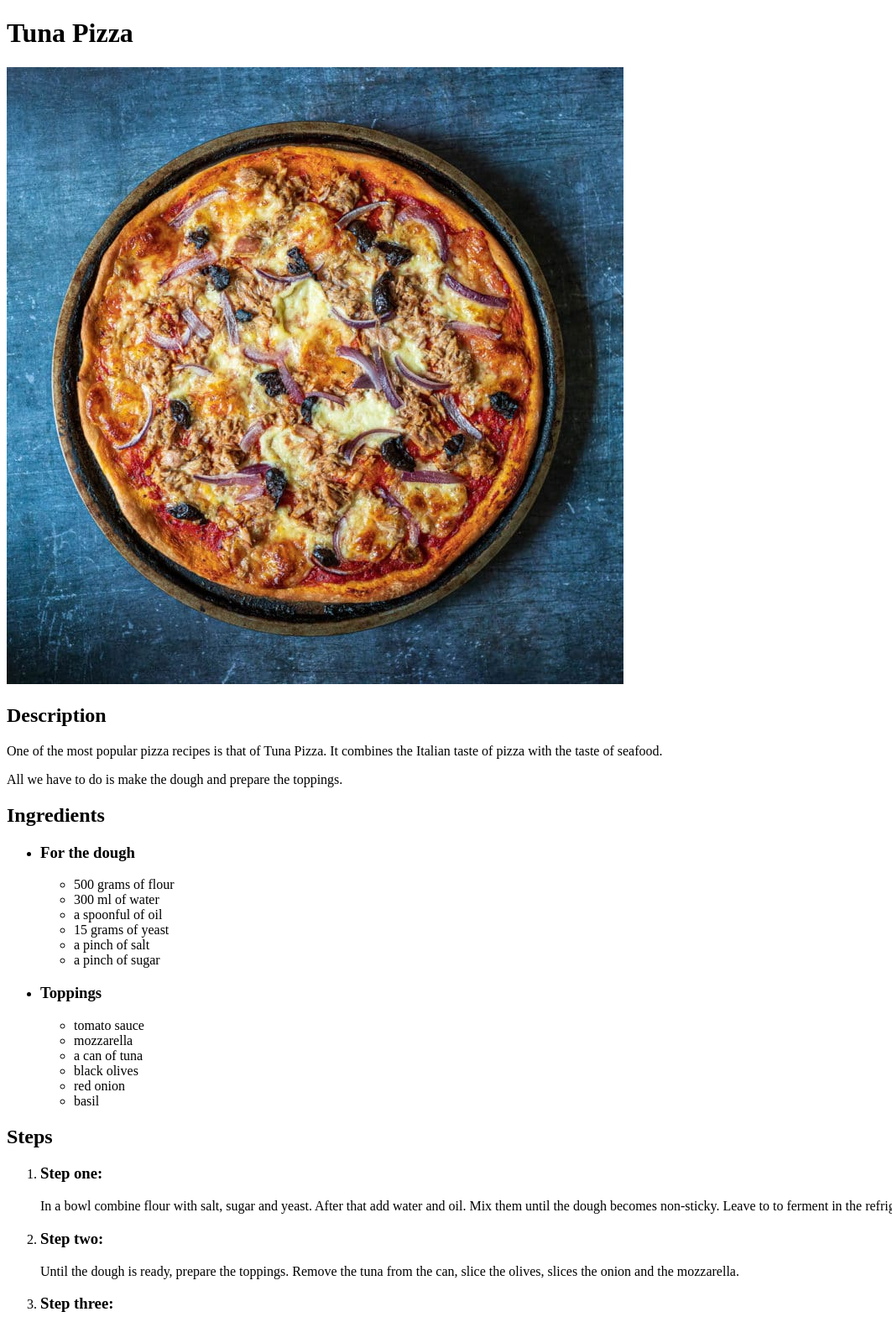
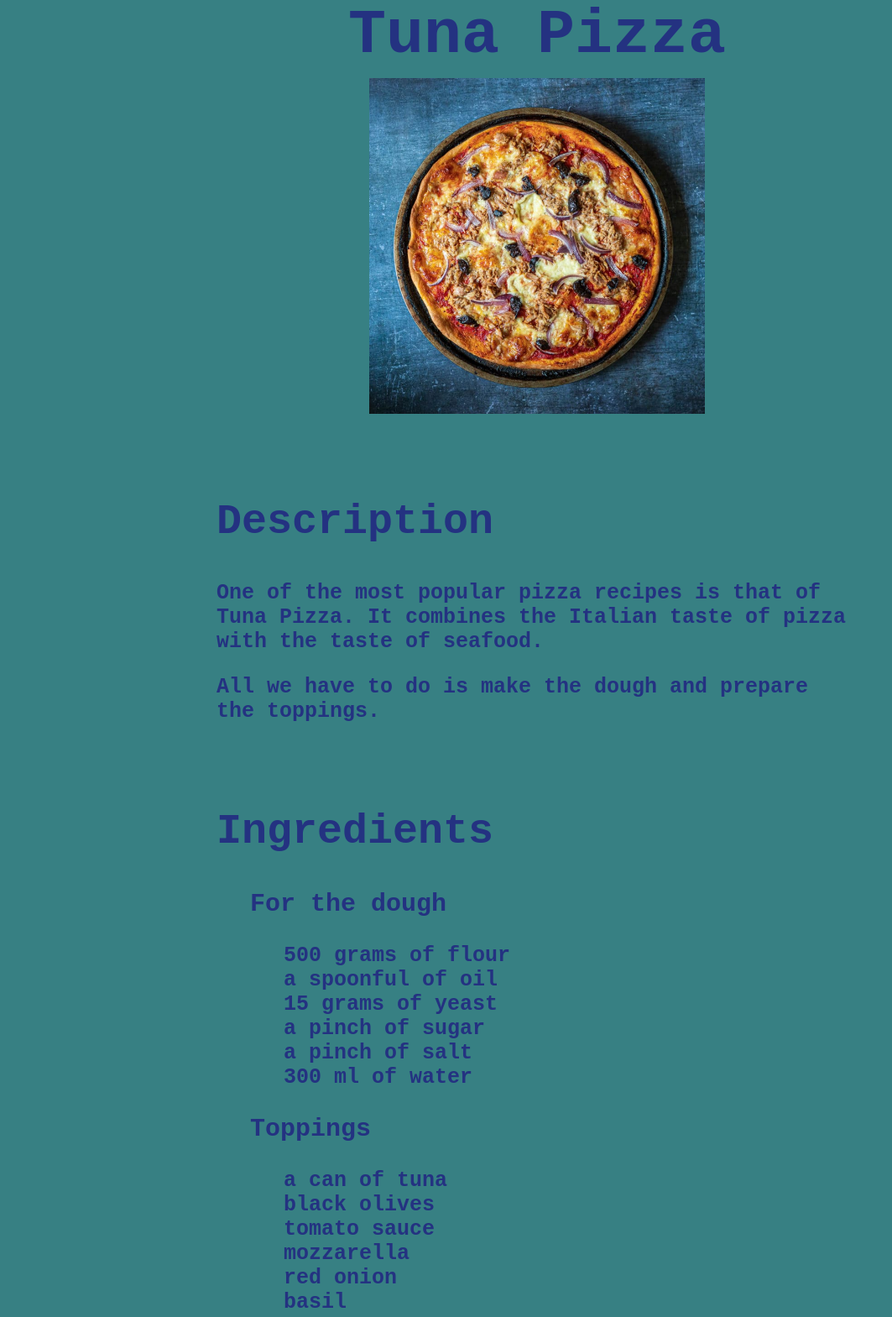
Before and after one commit to RalucaDavid/odin-recipes, a plain HTML site: page recipes/tuna-pizza.html in a window 1280 px wide. Shown: the top 1569 px of the page at 84% size, without its empty margins (0-1063 px from the left). Drawn offline with Linux system fonts and the light colour scheme.

Commit message:
Add new design to tuna-pizza.html

```diff
--- a/recipes/tuna-pizza.html
+++ b/recipes/tuna-pizza.html
@@ -2,43 +2,49 @@
 <html lang="en">
     <head>
         <meta charset="UFT-8">
-        <title>Tuna Pizza</title>
+        <link rel="stylesheet" href="../CSS_files/general_style.css"/>
+        <link rel="stylesheet" href="../CSS_files/recipe_style.css"/>
+        <title class="title">Tuna Pizza</title>
     </head>
     <body>
-       <h1>Tuna Pizza</h1>
-       <img src="./images/Tuna-Pizza-photo.jpg" alt="Photo with a Tuna Pizza">
+       <img class="recipe_image" src="./images/Tuna-Pizza-photo.jpg" alt="Photo with a Tuna Pizza">
 
+       <div>
           <h2>Description</h2>
           <p>One of the most popular pizza recipes is that of Tuna Pizza. It combines
             the Italian taste of pizza with the taste of seafood.</p>
           <p>All we have to do is make the dough and prepare the toppings.</p>
+       </div>
 
+       <div>
             <h2>Ingredients</h2>
             <ul>
                 <li>
                     <h3>For the dough</h3>
                     <ul>
                         <li>500 grams of flour</li>
-                <li>300 ml of water</li>
                         <li>a spoonful of oil</li>
                         <li>15 grams of yeast</li>
+                        <li>a pinch of sugar</li>
                         <li>a pinch of salt</li>
-                <li>a pinch of sugar</li>
+                        <li>300 ml of water</li>
                     </ul>
                 </li>
                 <li>
                     <h3>Toppings</h3>
                     <ul>
+                        <li>a can of tuna</li>
+                        <li>black olives</li>
                         <li>tomato sauce</li>
                         <li>mozzarella</li>
-                <li>a can of tuna</li>
-                <li>black olives</li>
                         <li>red onion</li>
                         <li>basil</li>
                     </ul>
                 </li>
             </ul>
+       </div>
 
+       <div>
             <h2>Steps</h2>
             <ol>
                 <li>
@@ -62,5 +68,6 @@
                     <p>Enjoy the pizza!</p>
                 </li>
             </ol>
+       </div>
     </body>
 </html>
```
Lines whose indentation alone changed are shown as unchanged.
